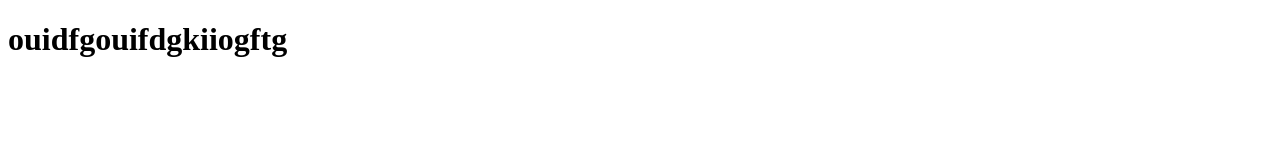
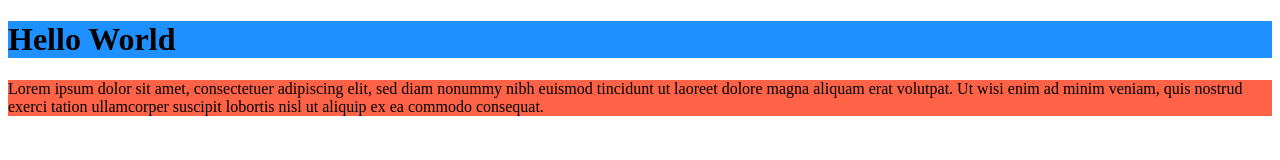
Before and after one commit to msc2023-25/goku, a plain HTML site: page index.html in a window 1280 px wide. Drawn offline with Linux system fonts and the light colour scheme.

Commit message:
Update index.html

```diff
--- a/index.html
+++ b/index.html
@@ -2,7 +2,12 @@
 <html>
 <body>
 
-<h1>ouidfgouifdgkiiogftg</h1>
+<h1 style="background-color:DodgerBlue;">Hello World</h1>
+
+<p style="background-color:Tomato;">
+Lorem ipsum dolor sit amet, consectetuer adipiscing elit, sed diam nonummy nibh euismod tincidunt ut laoreet dolore magna aliquam erat volutpat.
+Ut wisi enim ad minim veniam, quis nostrud exerci tation ullamcorper suscipit lobortis nisl ut aliquip ex ea commodo consequat.
+</p>
 
 </body>
 </html>
```
